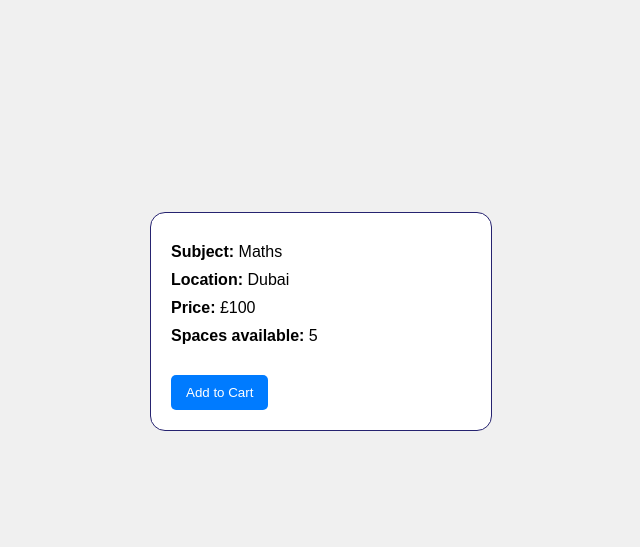
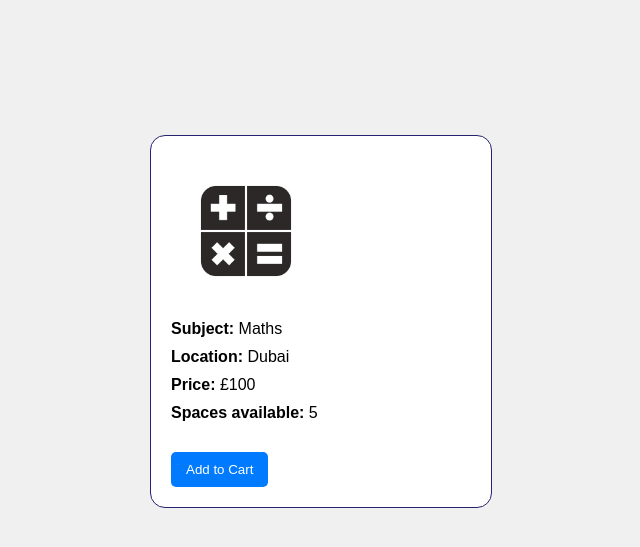
Before and after one commit to DenizIster123/Coursework---Full-Stack-Development, a plain HTML site: page Index.html in a window 1280 px wide. Shown: the part 157-704 px from the top of the page, without its empty margins (319-959 px from the left). Drawn offline with nearby package versions, Linux system fonts and the light colour scheme.

Commit message:
Added image inside the activities box

```diff
--- a/Index.html
+++ b/Index.html
@@ -75,6 +75,12 @@
         .add-to-cart-btn:hover {
             background-color: #0056b3;
         }
+
+        .Activity-image {
+            width: 150px;
+            height: 150px;
+            object-fit: cover;
+        }
     </style>
     <script src="https://cdn.jsdelivr.net/npm/vue@2.7.16/dist/vue.js"></script>
     <link rel="stylesheet" href="https://cdnjs.cloudflare.com/ajax/libs/font-awesome/6.6.0/css/all.min.css">
@@ -92,6 +98,7 @@
 
         <div class="Activties-panel">
             <div class="After_School_Activities">
+                <img src="Images/maths.jpg" alt="Math Club" class="Activity-image">
                 <p><strong>Subject:</strong> Maths</p>
                 <p><strong>Location:</strong> Dubai</p>
                 <p><strong>Price:</strong> £100</p>
```
